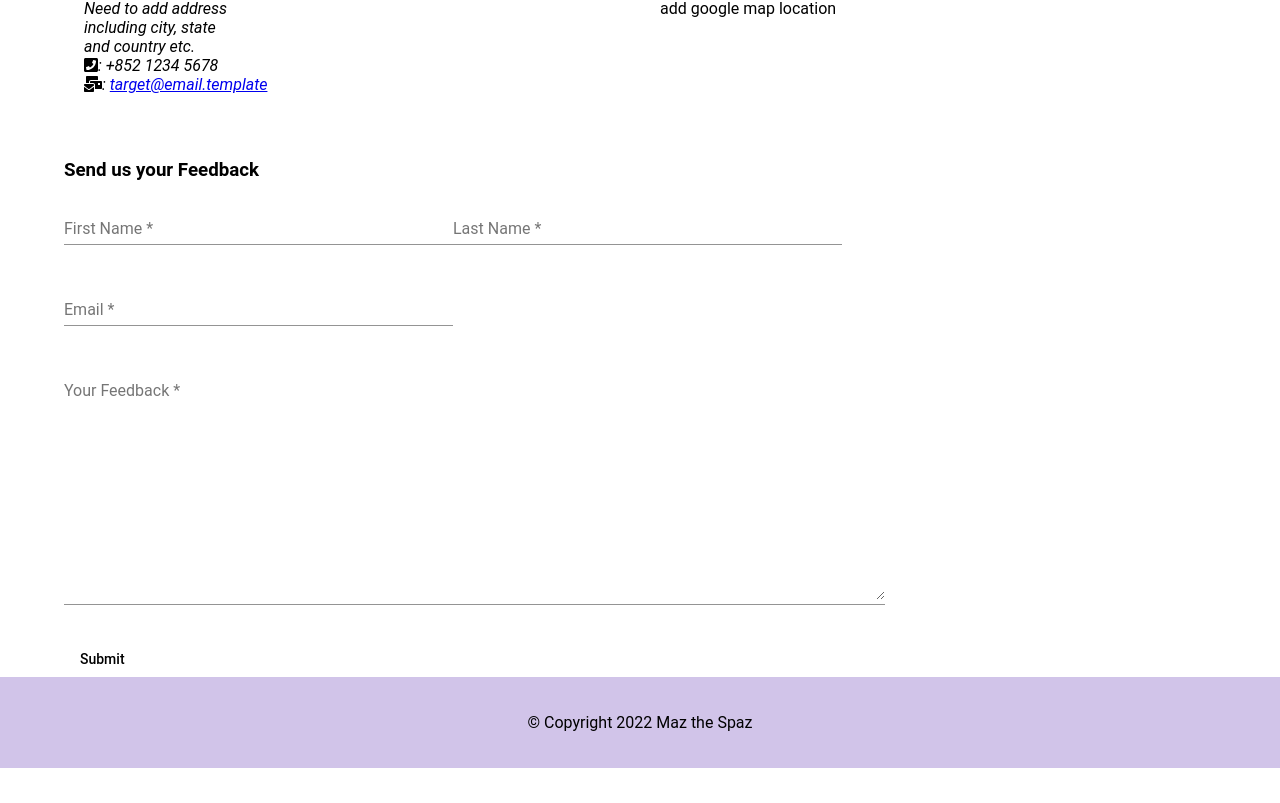
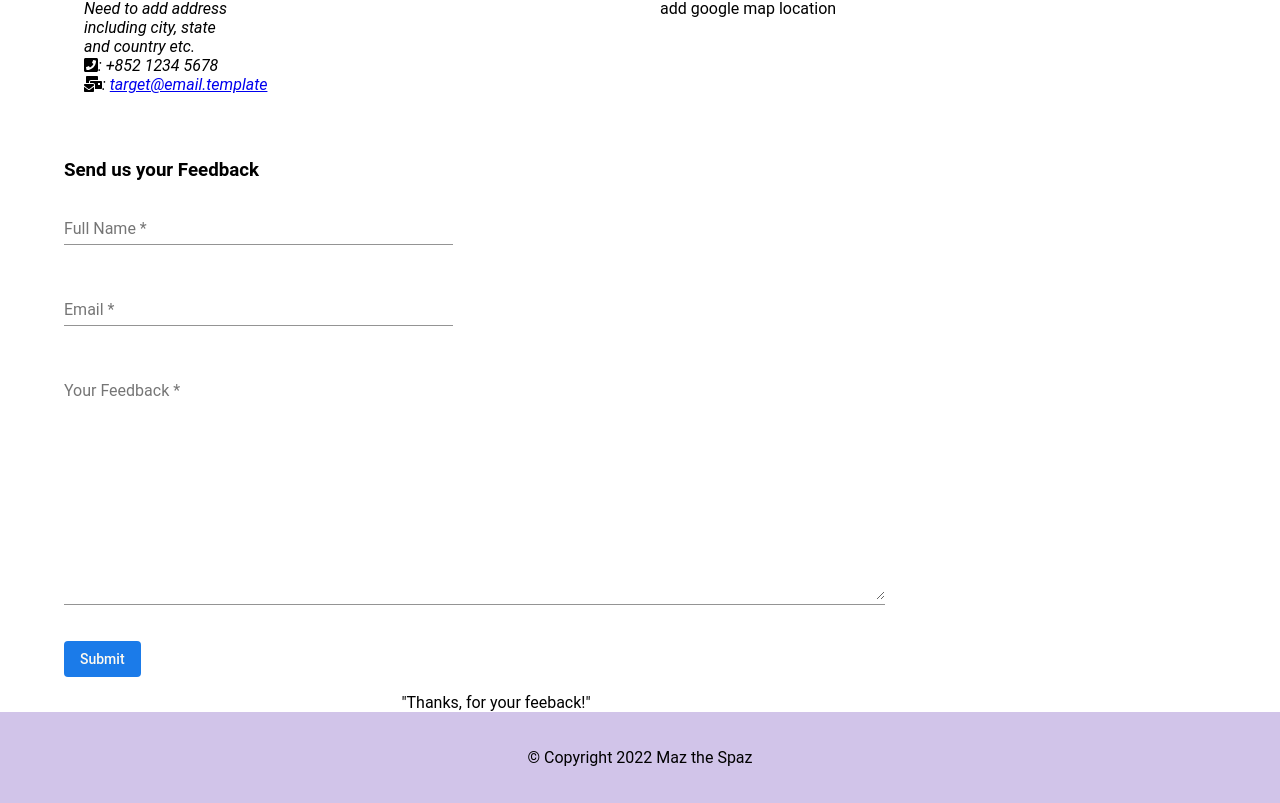
Before and after one commit to stevemerch/stap, an Angular app: page /contact in a window 1280 px wide. Shown: the part 265-1068 px from the top of the page. Before the commit the page ends 1033 px from the top, so only its background shows below. Built offline with nearby package versions, Linux system fonts and the light colour scheme.

Commit message:
new form

```diff
--- a/src/app/contact/contact.component.html
+++ b/src/app/contact/contact.component.html
@@ -29,15 +29,11 @@
       </div>
     </div>
     <div fxFlex="80" fxFlexOffset="20px" class="form-size">
-      <form class="contact" [formGroup]="form" method="post" (ngSubmit)="onSubmit()">
+      <form class="contact" [formGroup]="form" method="post" (ngSubmit)="onSubmit()" *ngIf="!submitted">
         <h3>Send us your Feedback</h3>
         <p>
           <mat-form-field class="half-width">
-            <input matInput [formControl]="firstname" name="firstname" formControlName="firstname" placeholder="First Name" type="text" required>
-          </mat-form-field>
-          <mat-form-field class="half-width">
-            <input matInput [formControl]="lastname" name="lastname" formControlName="lastname" placeholder="Last Name" type="text" required>
-
+            <input matInput [formControl]="name" name="name" formControlName="name" placeholder="Full Name" type="text" required>
           </mat-form-field>
         </p>
         <p>
@@ -51,34 +47,11 @@
             <textarea matInput name="message" formControlName="message" placeholder="Your Feedback" rows=12>
             </textarea>
           </mat-form-field>
-        </p>
-
-        <button mat-button [disabled]="isLoading" class="submit" type="submit">Submit</button>
+        </p><p>
+        <button type="submit" name="submit"  [disabled]="isLoading" mat-button class="background-primary text-floral-white">Submit</button></p>
         <input [formControl]="honeypot" class="hidden" type="text" />
-        <div [ngClass]="!submitted? 'hidden' : 'visible'" class="center-text">
-          <span>{{responseMessage}}</span>
-        </div>
       </form>
-      <!--div [hidden]="!spinnerVisibility">
-        <h3>Submitting Form</h3>
-        <mat-spinner></mat-spinner>
+      <div [ngClass]="!submitted? 'hidden' : 'visible'" class="center-text">
+        <div fxFlex>
+        <span>"Thanks, {{responseMessage}} for your feeback!"</span></div>
       </div>
-      <div *ngIf="feedback || spinnerVisibility"-->
-        <!--if submission.good, display thanks and response-->
-        <!--h3>Thank you for submitting!</h3>
-        <p>
-          <span>First Name:&nbsp;{{ feedbackCopy.firstname }}</span>
-        </p>
-        <p>
-          <span>Last Name:&nbsp;{{ feedbackCopy.lastname }}</span>
-        </p>
-        <p>
-          <span>Email:&nbsp;{{ feedbackCopy.email }}</span>
-        </p>
-        <p>
-          <span>Feedback:&nbsp;{{ feedbackCopy.message }}</span>
-        </p>
-      </div>
-    </div>
-
-  </div-->
--- a/src/app/contact/contact.component.scss
+++ b/src/app/contact/contact.component.scss
@@ -11,5 +11,11 @@
   }
 
   .hidden {
-    display: none
+    display: none;
   }
+  .visible {
+	display: block;
+}
+.center-text {
+	text-align: center;
+}
--- a/src/app/contact/contact.component.ts
+++ b/src/app/contact/contact.component.ts
@@ -15,8 +15,7 @@ export class ContactComponent implements OnInit{
   faMailBulk = faMailBulk;
   faPhoneSquare = faPhoneSquare;
   form: FormGroup;
-  firstname: FormControl = new FormControl("", [Validators.required]);
-  lastname: FormControl = new FormControl("", [Validators.required]);
+  name: FormControl = new FormControl("", [Validators.required]);
   email: FormControl = new FormControl("", [Validators.required, Validators.email]);
   message: FormControl = new FormControl("", [Validators.required, Validators.maxLength(256)]);
   honeypot: FormControl = new FormControl(""); // we will use this to prevent spam
@@ -25,8 +24,7 @@ export class ContactComponent implements OnInit{
   responseMessage: string; // the response message to show to the user
   constructor(private formBuilder: FormBuilder, private http: HttpClient) {
     this.form = this.formBuilder.group({
-      firstname: this.firstname,
-      lastname: this.lastname,
+      name: this.name,
       email: this.email,
       message: this.message,
       honeypot: this.honeypot
@@ -38,24 +36,18 @@ export class ContactComponent implements OnInit{
     if (this.form.status == "VALID" && this.honeypot.value == "") {
       this.form.disable(); // disable the form if it's valid to disable multiple submissions
       var formData: any = new FormData();
-      formData.append("firstname", this.form.get('firstname')?.value);
-      formData.append("lastname", this.form.get('lastname')?.value);
+      formData.append("name", this.form.get("name")?.value);
       formData.append("email", this.form.get("email")?.value);
       formData.append("message", this.form.get("message")?.value);
       this.isLoading = true; // sending the post request async so it's in progress
       this.submitted = false; // hide the response message on multiple submits
-      this.http.post("YOUR GOOGLE WEB APP URL HERE", formData).subscribe(
+      this.http.post("https://formspree.io/f/xjvlyjod", formData).subscribe(
         (response) => {
-          // choose the response message
-          /*if (response["result"] == "success") {
-            this.responseMessage = "Thanks for the message! I'll get back to you soon!";
-          } else {
-            this.responseMessage = "Oops! Something went wrong... Reload the page and try again.";
-          }*/
           this.form.enable(); // re enable the form after a success
           this.submitted = true; // show the response message
           this.isLoading = false; // re enable the submit button
           console.log(response);
+          this.responseMessage = this.form.get("name")?.value;
         },
         (error) => {
           this.responseMessage = "Oops! An error occurred... Reload the page and try again.";
```
